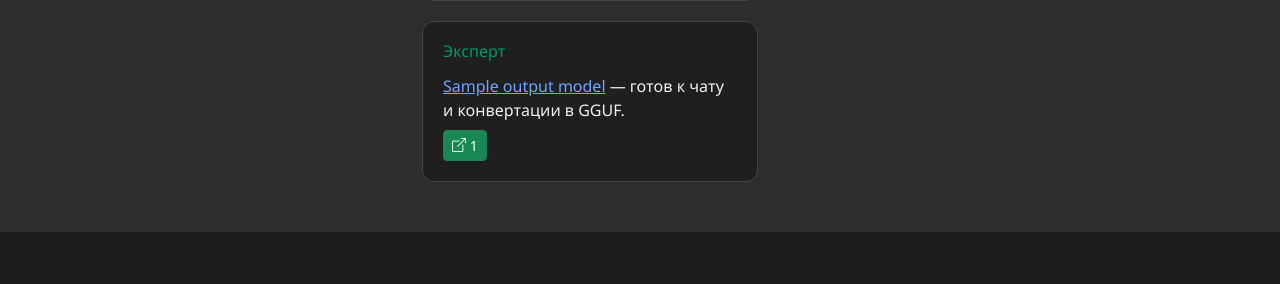
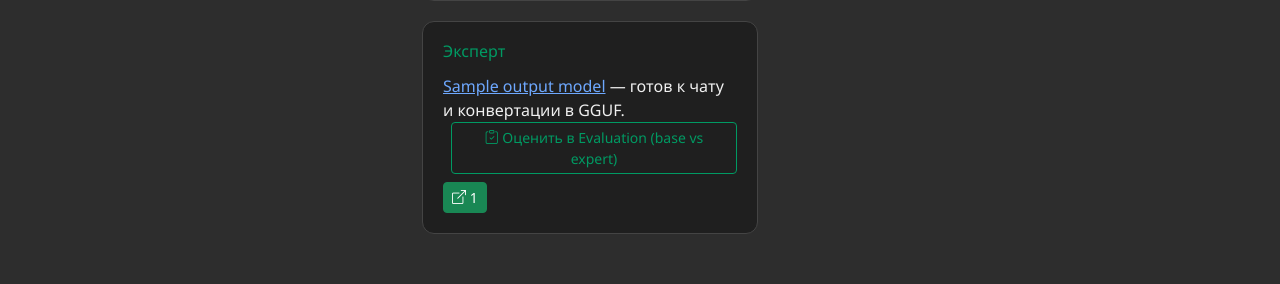
Before and after one commit to wiskeone/ivanna-lab, a Django app: template app/ivanna_model_manager/templates/ivanna_model_manager/moe/job_detail.html in a window 1280 px wide. Shown: the part 2652-2936 px from the top of the page. Before the commit the page ends 2884 px from the top, so only its background shows below. Run offline with Django 5.2, Linux system fonts and the light colour scheme; the template is opened without the code that fills it: most values are stand-ins (such as "Sample title", 1, 10 or a date in 2020); some libraries are stand-ins or nearby versions.

Commit message:
v5.2: кнопка «Оценить в Evaluation (base vs expert)» со страницы MoE-джобы

```diff
--- a/app/ivanna_model_manager/templates/ivanna_model_manager/moe/job_detail.html
+++ b/app/ivanna_model_manager/templates/ivanna_model_manager/moe/job_detail.html
@@ -124,6 +124,10 @@
                 <p class="mb-2">
                     <a href="{% url 'model_detail' job.output_model.pk %}">{{ job.output_model.name }}</a>
                     — {% trans "готов к чату и конвертации в GGUF" %}.
+                    <a class="btn btn-sm btn-outline-primary ms-2"
+                       href="{% url 'evaluation_task_create' %}?models={{ job.output_model.pk }},{{ job.base_checkpoint.pk }}">
+                        <i class="bi bi-clipboard-check"></i> {% trans "Оценить в Evaluation (base vs expert)" %}
+                    </a>
                 </p>
                 {% if job.hf_repo_id %}
                 <a class="btn btn-sm btn-success" href="https://huggingface.co/{{ job.hf_repo_id }}" target="_blank">
```
